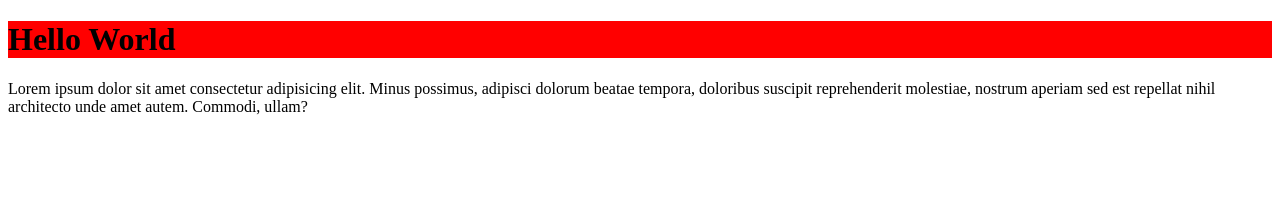
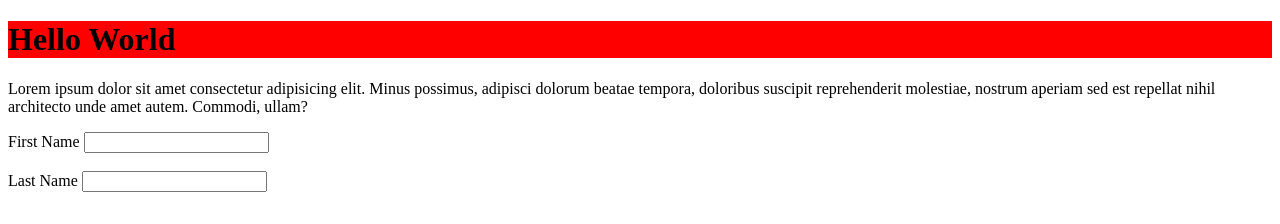
Before and after one commit to viktorstanimirov/DevOps-SoftUni, a plain HTML site: page Version-Control-with-Git-Lab/index.html in a window 1280 px wide. Drawn offline with Linux system fonts and the light colour scheme.

Commit message:
add html form for github tests

```diff
--- a/Version-Control-with-Git-Lab/index.html
+++ b/Version-Control-with-Git-Lab/index.html
@@ -17,6 +17,12 @@
                 est repellat nihil architecto unde amet
                 autem. Commodi, ullam?</p>
         </div>
+        <form action>
+            <label for="fname">First Name</label>
+            <input type="text" id="fname" name="fname"><br><br>
+            <label for="lname">Last Name</label>
+            <input type="text" id="lname" name="lname"><br><br>
+        </form>
     </body>
 
 </html>
```
